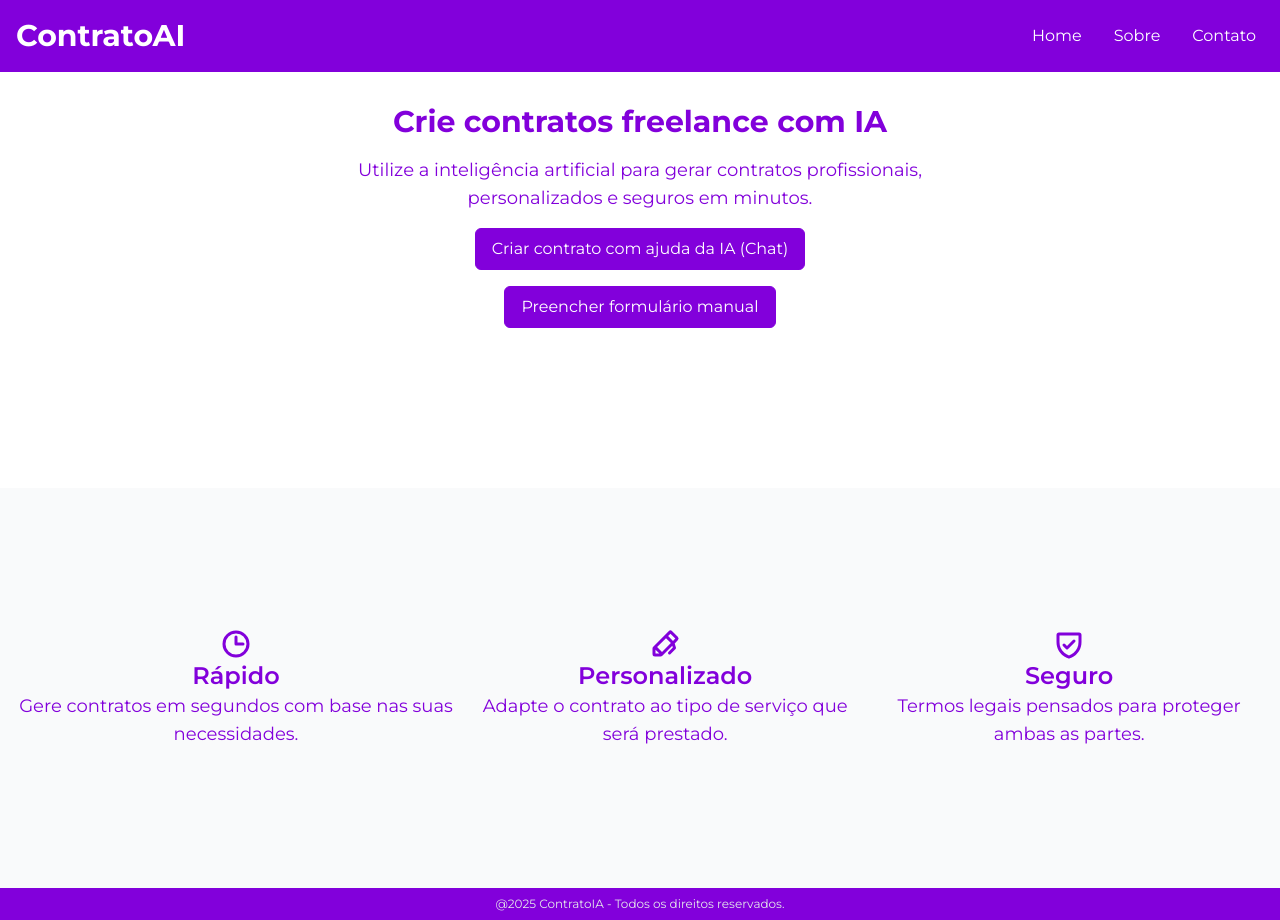
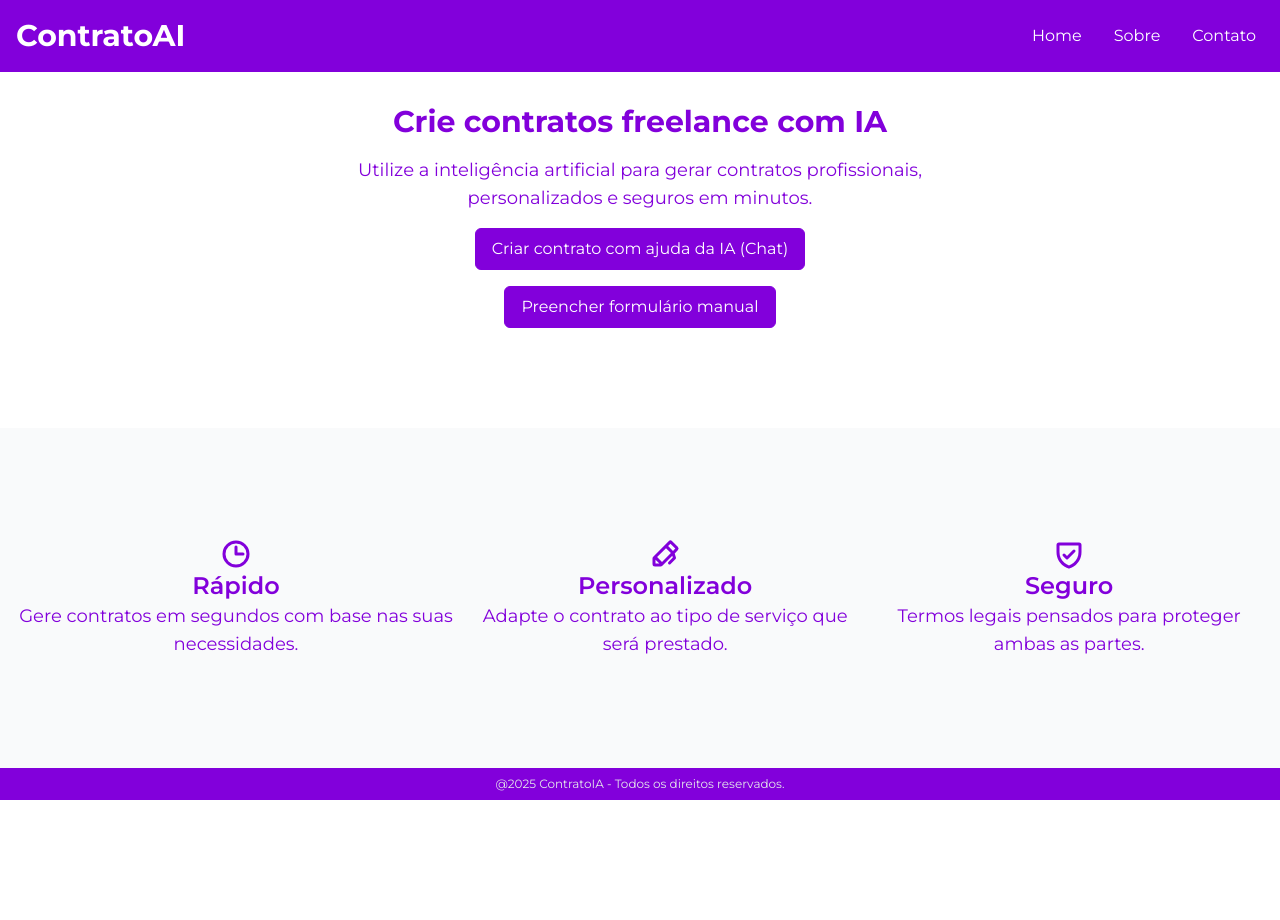
Before and after one commit to Fabrioco/ContratoIA, a Next.js app: page / in a window 1280 px wide. After the commit the page ends 800 px from the top, so only its background shows below. Built offline with nearby package versions, Linux system fonts and the light colour scheme.

Commit message:
fix(layout): corrigi a separação dos componente header main e footer

```diff
--- a/src/app/layout.tsx
+++ b/src/app/layout.tsx
@@ -64,7 +64,7 @@ export default function RootLayout({
   return (
     <html lang="en">
       <body
-        className={`${montserrat.variable} ${montserrat.className} antialiased`}
+        className={`${montserrat.variable} ${montserrat.className} antialiased flex flex-col h-screen w-screen justify-between`}
       >
         <Header />
         {children}
```
